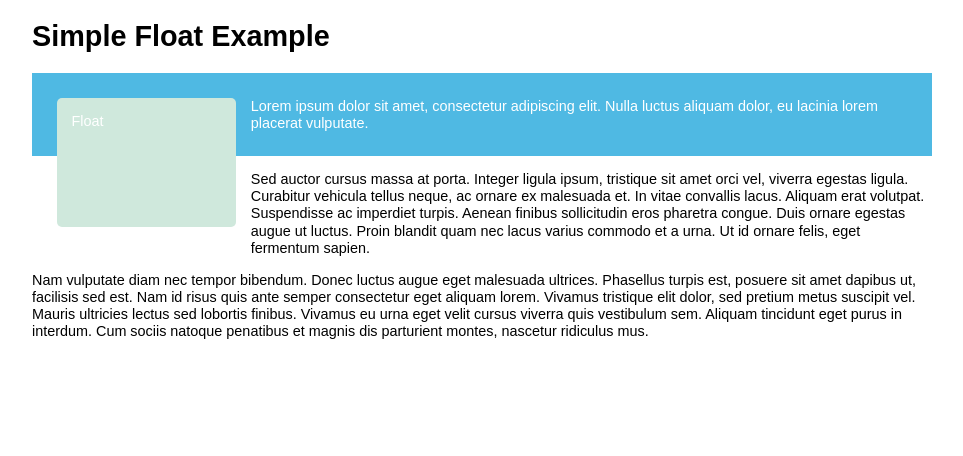
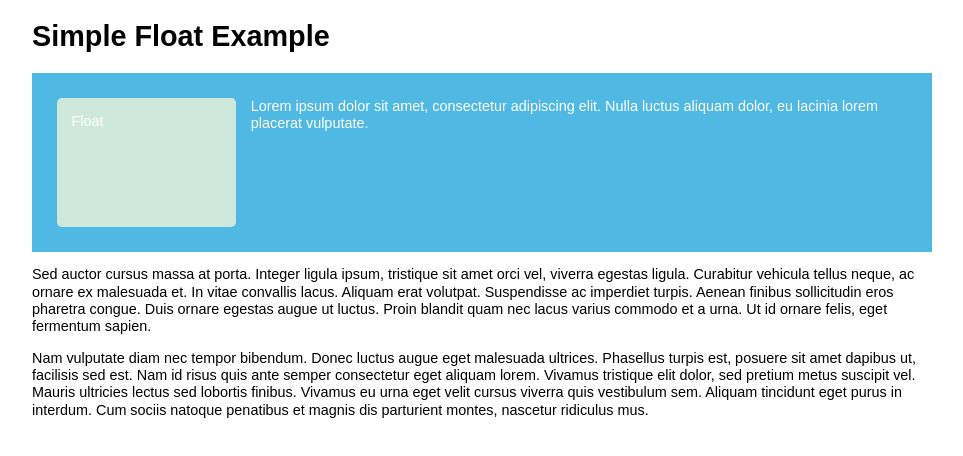
Before and after one commit to Gitthuma/a-simple-float-example, a plain HTML site: page index.html in a window 1280 px wide. Shown: the whole page, without its empty margins (158-1121 px from the left). Drawn offline with Linux system fonts and the light colour scheme.

Commit message:
Used the clearfix hack to fix a clearing problem

```diff
--- a/css/style.css
+++ b/css/style.css
@@ -20,3 +20,9 @@ body {
   padding: 10px;
   color: #fff;
 }
+
+.wrapper::after {
+  content: "";
+  clear: both;
+  display: block;
+}
```
